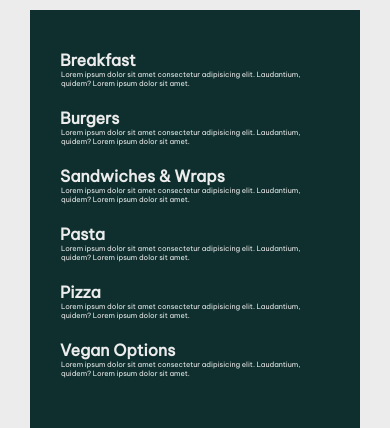
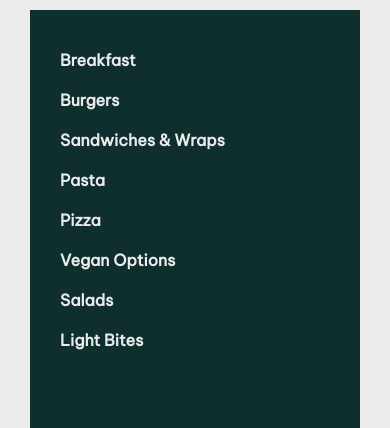
Before and after one commit to oooomair/hive, a React (Create React App) app: page /foods in a window 390 px wide. Shown: the part 214-642 px from the top of the page. Built offline with nearby package versions, Linux system fonts and the light colour scheme.

Commit message:
almost almost finished

```diff
--- a/src/components/eachCard/Desserts.jsx
+++ b/src/components/eachCard/Desserts.jsx
@@ -5,32 +5,7 @@ const Dessert = () => {
 
     const desserts = {
         title: 'Desserts',
-        items: [
-            {
-                span: 'Brownies',
-                p: 'Lorem ipsum dolor sit amet consectetur adipisicing elit. Laudantium, quidem? Lorem ipsum dolor sit amet.'
-            },
-            {
-                span: 'Cheesecakes',
-                p: 'Lorem ipsum dolor sit amet consectetur adipisicing elit. Laudantium, quidem? Lorem ipsum dolor sit amet.'
-            },
-            {
-                span: 'Waffles',
-                p: 'Lorem ipsum dolor sit amet consectetur adipisicing elit. Laudantium, quidem? Lorem ipsum dolor sit amet.'
-            },
-            {
-                span: 'Ice cream',
-                p: 'Lorem ipsum dolor sit amet consectetur adipisicing elit. Laudantium, quidem? Lorem ipsum dolor sit amet.'
-            },
-            {
-                span: 'Churros',
-                p: 'Lorem ipsum dolor sit amet consectetur adipisicing elit. Laudantium, quidem? Lorem ipsum dolor sit amet.'
-            },
-            {
-                span: 'Mono Cakes',
-                p: 'Lorem ipsum dolor sit amet consectetur adipisicing elit. Laudantium, quidem? Lorem ipsum dolor sit amet.'
-            }
-        ],
+        items: ['Brownies', 'Cheesecakes', 'Waffles', 'Ice cream', 'Churros', 'Mono Cakes', 'Pancakes'],
         images: [dessert1, dessert2, dessert3, dessert4]
     }
 
--- a/src/components/eachCard/Drinks.jsx
+++ b/src/components/eachCard/Drinks.jsx
@@ -5,32 +5,7 @@ const Drink = () => {
 
     const drinks = {
         title: 'Drinks',
-        items: [
-            {
-                span: 'Speciality Cofee',
-                p: 'Lorem ipsum dolor sit amet consectetur adipisicing elit. Laudantium, quidem? Lorem ipsum dolor sit amet.'
-            },
-            {
-                span: 'Frappucino',
-                p: 'Lorem ipsum dolor sit amet consectetur adipisicing elit. Laudantium, quidem? Lorem ipsum dolor sit amet.'
-            },
-            {
-                span: 'Smoothies',
-                p: 'Lorem ipsum dolor sit amet consectetur adipisicing elit. Laudantium, quidem? Lorem ipsum dolor sit amet.'
-            },
-            {
-                span: 'Hot Chocolate',
-                p: 'Lorem ipsum dolor sit amet consectetur adipisicing elit. Laudantium, quidem? Lorem ipsum dolor sit amet.'
-            },
-            {
-                span: 'Tea',
-                p: 'Lorem ipsum dolor sit amet consectetur adipisicing elit. Laudantium, quidem? Lorem ipsum dolor sit amet.'
-            },
-            {
-                span: 'Moktails',
-                p: 'Lorem ipsum dolor sit amet consectetur adipisicing elit. Laudantium, quidem? Lorem ipsum dolor sit amet.'
-            }
-        ],
+        items: ['Speciality Coffee', 'Frappucino', 'Smoothies', 'Hot Chocolate', 'Tea', 'Moktails', 'Iced Coffee', 'Freakshake'],
         images: [drink1, drink2, drink3, drink4]
     }
 
--- a/src/components/eachCard/EachCard.jsx
+++ b/src/components/eachCard/EachCard.jsx
@@ -11,8 +11,7 @@ const EachCard = ({item}) => {
                 {item.items.map(item => {
                     return(
                         <div className="eachcard__menu-item">
-                            <span>{item.span}</span>
-                            <p>{item.p}</p>
+                            <span>{item}</span>
                         </div>
                     )
                 })}
--- a/src/components/eachCard/Food.jsx
+++ b/src/components/eachCard/Food.jsx
@@ -5,32 +5,7 @@ const Food = () => {
 
     const foods = {
         title: 'Foods',
-        items: [
-            {
-                span: 'Breakfast',
-                p: 'Lorem ipsum dolor sit amet consectetur adipisicing elit. Laudantium, quidem? Lorem ipsum dolor sit amet.'
-            },
-            {
-                span: 'Burgers',
-                p: 'Lorem ipsum dolor sit amet consectetur adipisicing elit. Laudantium, quidem? Lorem ipsum dolor sit amet.'
-            },
-            {
-                span: 'Sandwiches & Wraps',
-                p: 'Lorem ipsum dolor sit amet consectetur adipisicing elit. Laudantium, quidem? Lorem ipsum dolor sit amet.'
-            },
-            {
-                span: 'Pasta',
-                p: 'Lorem ipsum dolor sit amet consectetur adipisicing elit. Laudantium, quidem? Lorem ipsum dolor sit amet.'
-            },
-            {
-                span: 'Pizza',
-                p: 'Lorem ipsum dolor sit amet consectetur adipisicing elit. Laudantium, quidem? Lorem ipsum dolor sit amet.'
-            },
-            {
-                span: 'Vegan Options',
-                p: 'Lorem ipsum dolor sit amet consectetur adipisicing elit. Laudantium, quidem? Lorem ipsum dolor sit amet.'
-            }
-        ],
+        items: ['Breakfast', 'Burgers', 'Sandwiches & Wraps', 'Pasta', 'Pizza', 'Vegan Options', 'Salads', 'Light Bites'],
         images: [food1, food2, food3, food4]
     }
 
--- a/src/components/eachCard/eachCard.scss
+++ b/src/components/eachCard/eachCard.scss
@@ -45,13 +45,7 @@
     margin: 10px 0;
     span {
         color: #ececec;
-        font-size: 1.4rem;
-    }
-    p {
-        color: #ececec;
-        font-weight: lighter;
-        font-size: 0.65rem;
-        padding-left: 1px;
+        font-size: 1.8rem;
     }
 }
 
@@ -95,7 +89,7 @@
 
     .eachcard__menu-item {
         span {
-            font-size: 1.3rem;
+            font-size: 1.7rem;
         }
         p {
             font-size: 0.6rem;
@@ -124,10 +118,7 @@
 
     .eachcard__menu-item {
         span {
-            font-size: 1.2rem;
-        }
-        p {
-            font-size: 0.55rem;
+            font-size: 1.6rem;
         }
     }
 
@@ -158,9 +149,6 @@
         span {
             font-size: 1.1rem;
         }
-        p {
-            font-size: 0.5rem;
-        }
     }
 
     .eachcard__img {
@@ -173,7 +161,7 @@
 
     .eachcard__copywrite {
         h4 {
-            font-size: 0.9rem;
+            font-size: 1.5rem;
         }
     }
 }
@@ -200,9 +188,6 @@
         span {
             font-size: 1.1rem;
         }
-        p {
-            font-size: 0.5rem;
-        }
     }
 
     .eachcard__img {
@@ -213,7 +198,7 @@
 
     .eachcard__copywrite {
         h4 {
-            font-size: 0.8rem;
+            font-size: 1.4rem;
         }
     }
 }
@@ -234,9 +219,6 @@
         span {
             font-size: 1rem;
         }
-        p {
-            font-size: 0.45rem;
-        }
     }
 
     .eachcard__img {
@@ -247,7 +229,7 @@
     }
     .eachcard__copywrite {
         h4 {
-            font-size: 0.7rem;
+            font-size: 1.3rem;
         }
     }
 }
@@ -267,10 +249,7 @@
 
     .eachcard__menu-item {
         span {
-            font-size: 0.95rem;
-        }
-        p {
-            font-size: 0.4rem;
+            font-size: 1.1rem;
         }
     }
 
```
